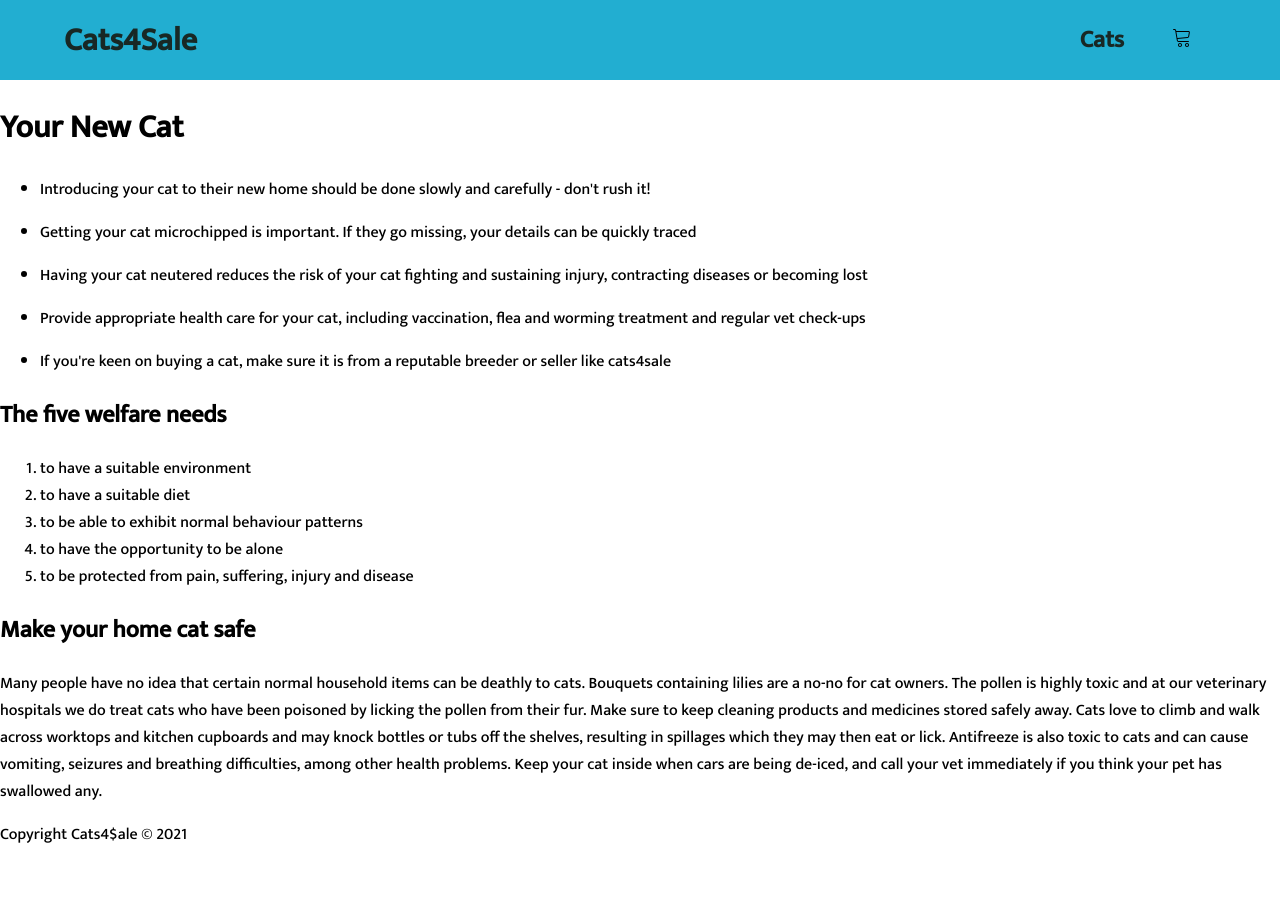
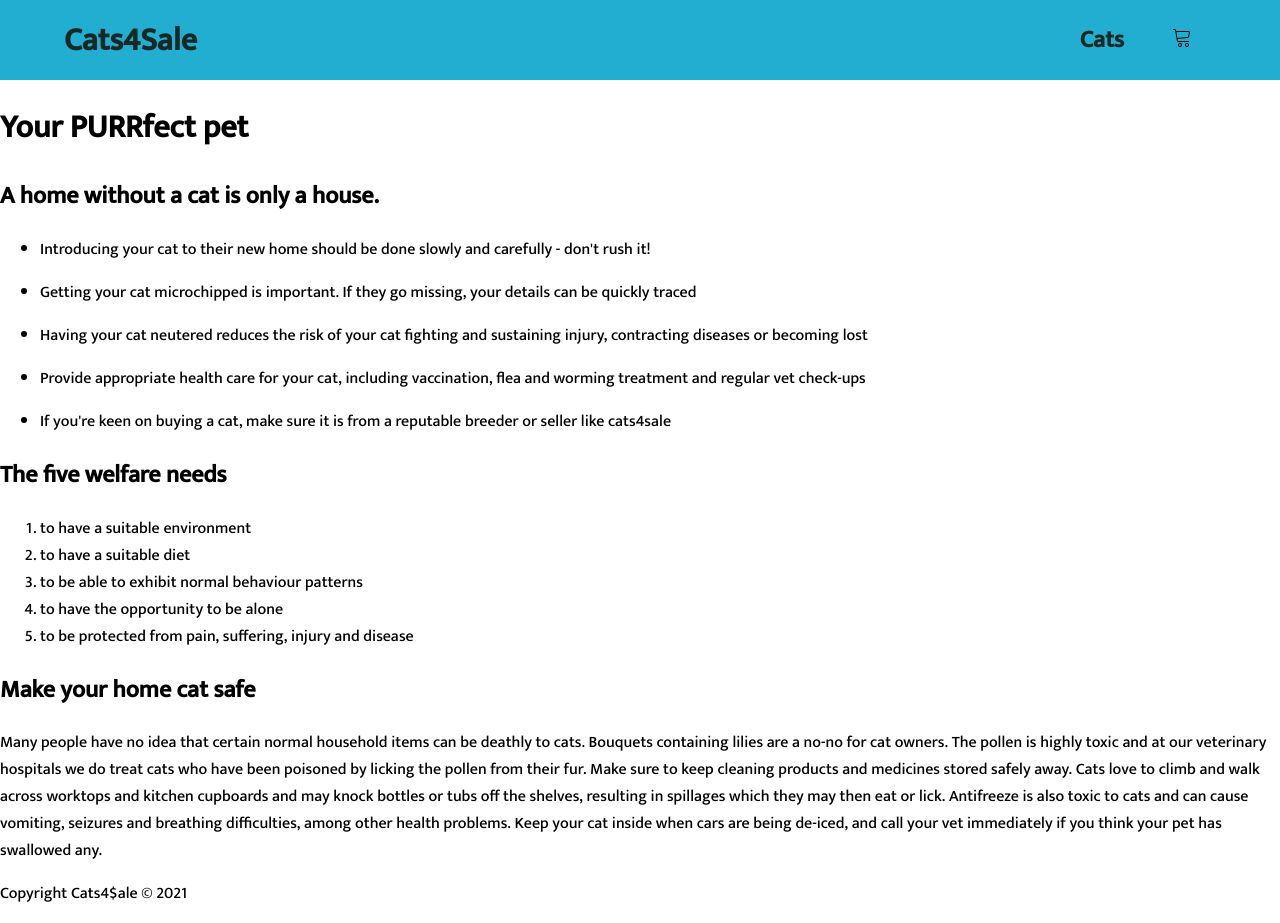
Before and after one commit to rosindubh/cats4lyf, a React (Create React App) app: page / in a window 1280 px wide. Before the commit the page ends 864 px from the top, so only its background shows below. Built offline with nearby package versions, Linux system fonts and the light colour scheme; no server answers.

Commit message:
changed main heading / added comments

```diff
--- a/src/Components/Home.js
+++ b/src/Components/Home.js
@@ -6,7 +6,10 @@ function Home() {
 
             <div>
                 <div>
-                <h1>Your New Cat</h1>
+                {/* main heading */}
+                <h1>Your PURRfect pet</h1>
+                {/* Introduction */}
+                <h2>A home without a cat is only a house.</h2>
 
                 </div>
                   <ul>
@@ -19,6 +22,7 @@ function Home() {
             </div>
 
             <div>
+                {/* Welfare advice */}
                 <h2>The five welfare needs</h2>
             </div>
 
@@ -33,6 +37,7 @@ function Home() {
             </div>
 
             <div>
+                {/* Safe introduction to new home advise */}
                 <h2>Make your home cat safe</h2>
                 <p>Many people have no idea that certain normal household items can be deathly to cats. Bouquets containing lilies are a no-no for cat owners. The pollen is highly toxic and at our veterinary hospitals we do treat cats who have been poisoned by licking the pollen from their fur.
 
@@ -41,7 +46,7 @@ Make sure to keep cleaning products and medicines stored safely away. Cats love
 Antifreeze is also toxic to cats and can cause vomiting, seizures and breathing difficulties, among other health problems. Keep your cat inside when cars are being de-iced, and call your vet immediately if you think your pet has swallowed any.</p>
             </div>
 
-
+            {/* footer */}
             <footer className="footer">
                 <div>
                     <p>Copyright Cats4$ale &copy; 2021</p>
```
